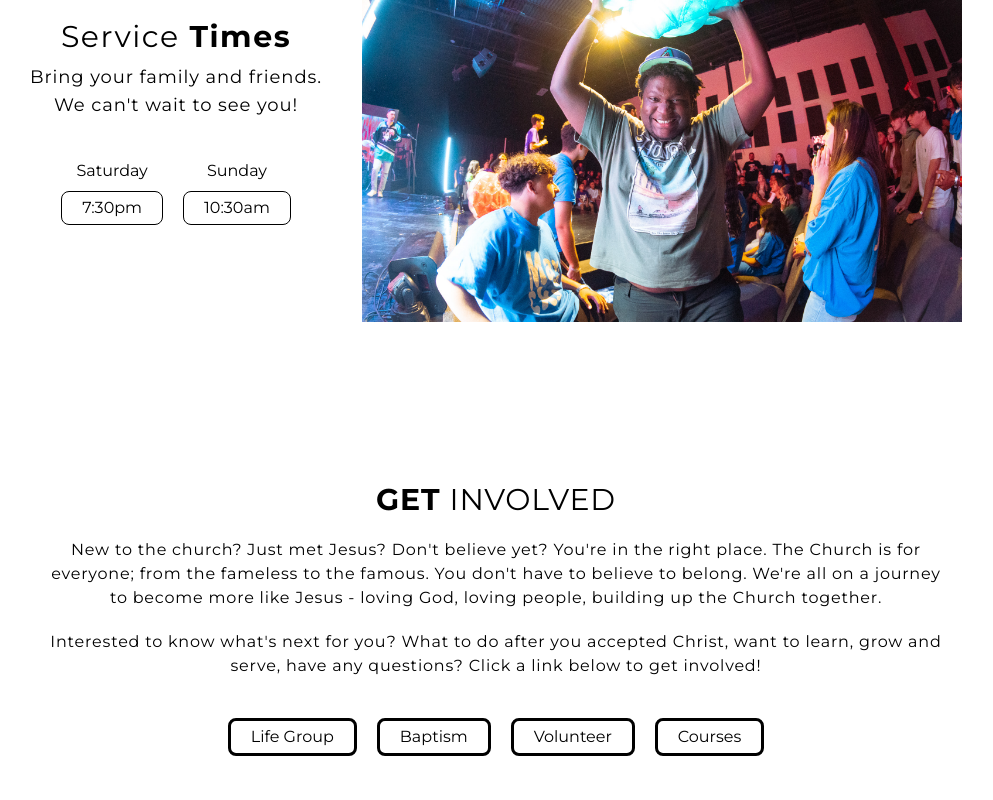
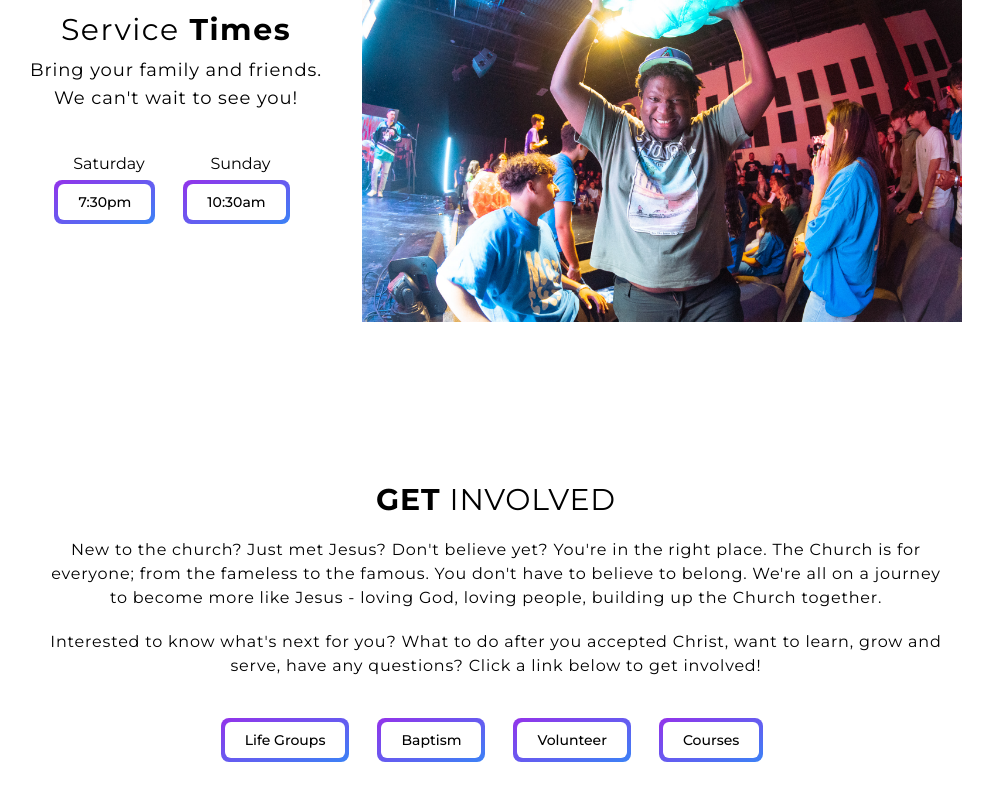
Before and after one commit to jasonballejo/vine-church-margate-fl, a Next.js app: page / in a window 1280 px wide. Shown: the part 878-1678 px from the top of the page, without its empty margins (144-1137 px from the left). Built offline with nearby package versions, Linux system fonts and the light colour scheme.

Commit message:
styled btn created comp w/ interface

```diff
--- a/components/GetInvolved.tsx
+++ b/components/GetInvolved.tsx
@@ -1,4 +1,5 @@
 import React from "react";
+import StyledBtn from "./StyledBtn";
 
 export default function GetInvolved() {
   return (
@@ -22,18 +23,10 @@
           </p>
         </div>
         <div className="flex justify-center items-center gap-5">
-          <button className="border-[3px] border-black hover:border-cyan-500 rounded-lg px-5 py-1">
-            Life Group
-          </button>
-          <button className="border-[3px] border-black hover:border-cyan-500 rounded-lg px-5 py-1">
-            Baptism
-          </button>
-          <button className="border-[3px] border-black hover:border-cyan-500 rounded-lg px-5 py-1">
-            Volunteer
-          </button>
-          <button className="border-[3px] border-black hover:border-cyan-500 rounded-lg px-5 py-1">
-            Courses
-          </button>
+          <StyledBtn name="Life Groups" />
+          <StyledBtn name="Baptism" />
+          <StyledBtn name="Volunteer" />
+          <StyledBtn name="Courses" />
         </div>
       </div>
     </section>
--- a/components/ServiceTimes.tsx
+++ b/components/ServiceTimes.tsx
@@ -1,5 +1,6 @@
+import React from "react";
 import Image from "next/image";
-import React from "react";
+import StyledBtn from "./StyledBtn";
 
 export default function ServiceTimes() {
   return (
@@ -17,16 +18,12 @@
           </div>
           <div className="flex justify-center items-center gap-5">
             <div className="">
-              <h3 className="mb-2">Saturday</h3>
-              <button className="border rounded-lg border-black px-5 py-1">
-                7:30pm
-              </button>
+              <h3 className="mb-1">Saturday</h3>
+              <StyledBtn name="7:30pm" />
             </div>
             <div className="">
-              <h3 className="mb-2">Sunday</h3>
-              <button className="border rounded-lg border-black px-5 py-1">
-                10:30am
-              </button>
+              <h3 className="mb-1">Sunday</h3>
+              <StyledBtn name="10:30am" />
             </div>
           </div>
         </div>
--- /dev/null
+++ b/components/StyledBtn.tsx
@@ -0,0 +1,18 @@
+import React from "react";
+
+interface StyledBtnProps {
+  name: string;
+}
+
+export default function StyledBtn({ name }: StyledBtnProps) {
+  return (
+    <>
+      {/* <button className="w-40 h-10 border-[3px] border-black hover:border-purple-500 rounded-lg"> */}
+      <button className="inline-flex items-center justify-center p-1 mb-2 mr-2 overflow-hidden text-sm font-medium text-black rounded-lg group bg-gradient-to-br from-purple-600 to-blue-500 hover:bg-gradient-to-br hover:from-blue-500 hover:to-purple-600 focus:ring-4 focus:outline-none focus:ring-blue-300 dark:focus:ring-blue-800">
+        <span className="px-5 py-2 transition-all ease-in duration-75 bg-white rounded-md">
+          {name}
+        </span>
+      </button>
+    </>
+  );
+}
```
